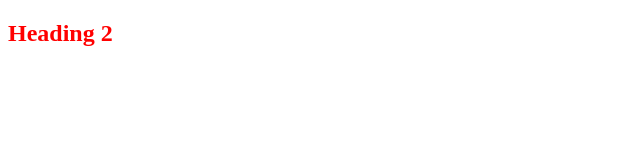
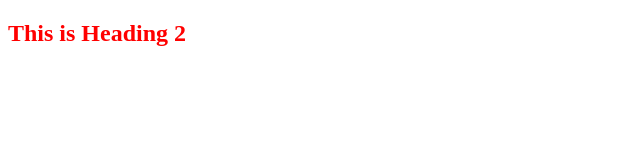
Before and after one commit to veeresh000/andrietutorial, a plain HTML site: page index.html in a window 1280 px wide. Shown: the whole page, without its empty margins (0-640 px from the left). Drawn offline with Linux system fonts and the light colour scheme.

Commit message:
Changing heading

```diff
--- a/index.html
+++ b/index.html
@@ -5,7 +5,7 @@
     <title>Web Page Title</title>
 </head>
 <body>
-    <h2>Heading 2</h2>
+    <h2>This is Heading 2</h2>
     <script src="script.js"></script>
 </body>
 </html>
```
